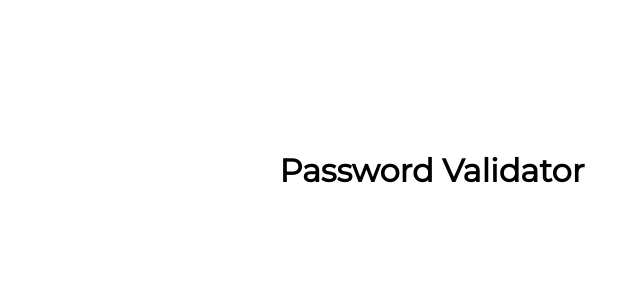
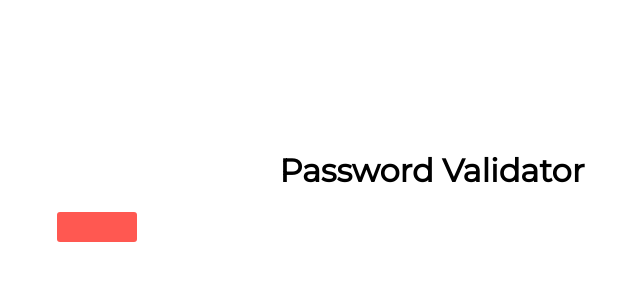
Before and after one commit to codurance/tdd-contenidos-2023, a Vue app in the folder vue/password-validator/: page / in a window 1280 px wide. Shown: the top 300 px of the page, without its empty margins (208-848 px from the left). Built offline with nearby package versions, Linux system fonts and the light colour scheme.

Commit message:
GREEN: Password validator Form - should have a button

```diff
--- a/vue/password-validator/src/components/PasswordValidatorForm.vue
+++ b/vue/password-validator/src/components/PasswordValidatorForm.vue
@@ -5,6 +5,7 @@
   <h1>Password Validator</h1>
   <div>
     <form class="password-form">
+      <button role="button" class="password-form__button"></button>
     </form>
   </div>
 </template>
```
Also changed, not shown: 1 other file (tests, documents, lock files or other folders).
